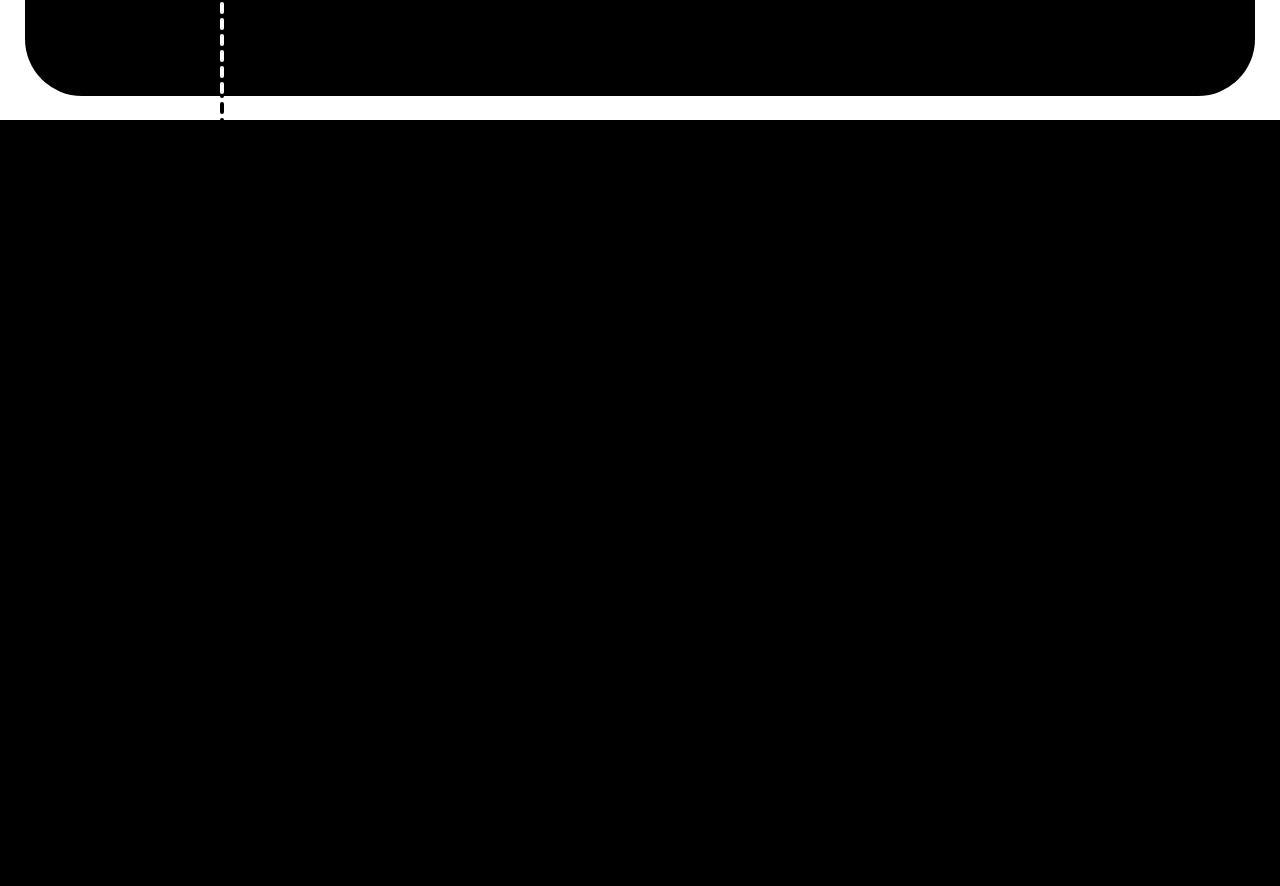
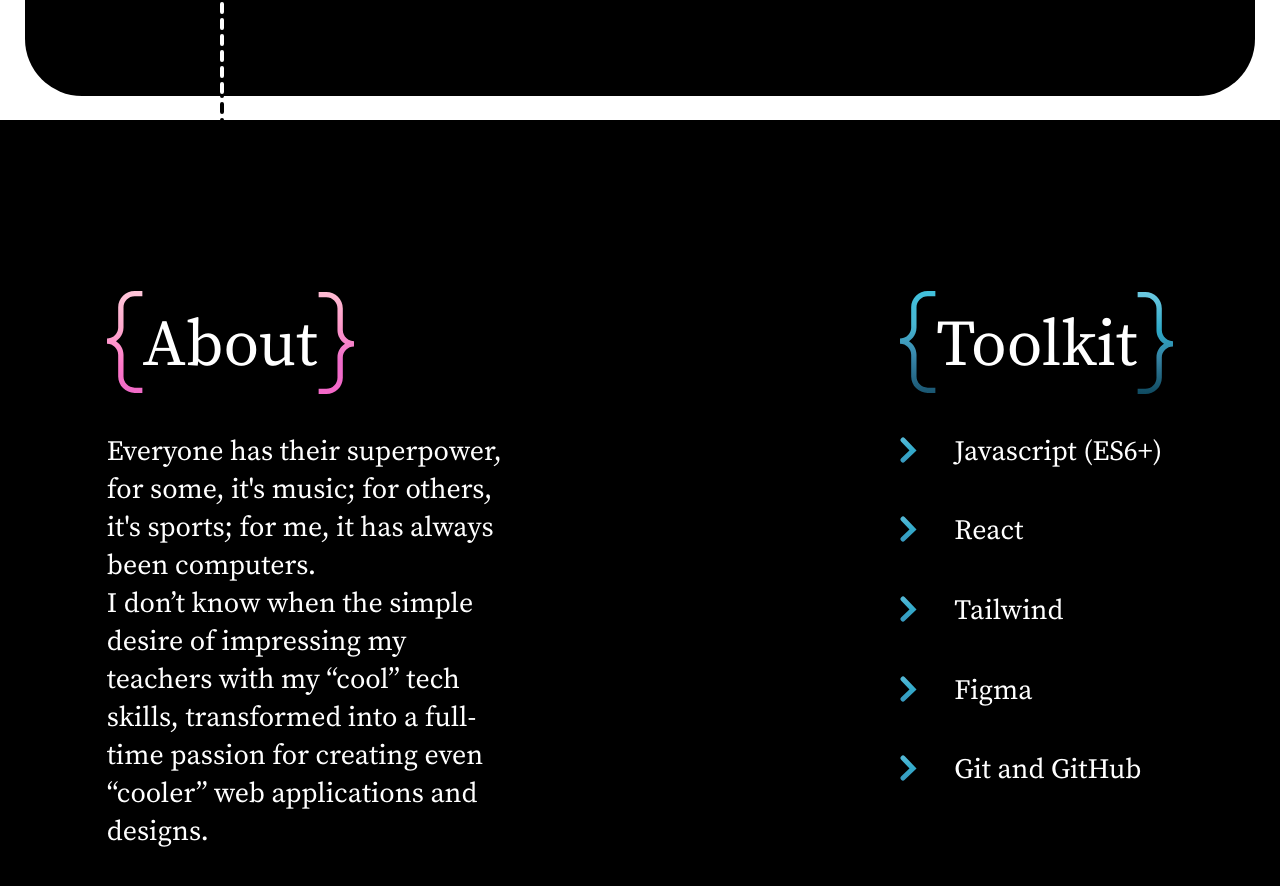
Before and after one commit to Sushants-Git/Portfolio, a React (Vite) app: page / in a window 1280 px wide. Shown: the part 680-1566 px from the top of the page. Built offline with nearby package versions, Linux system fonts and the light colour scheme.

Commit message:
Added About Section

```diff
--- a/src/About/About.jsx
+++ b/src/About/About.jsx
@@ -1,14 +1,65 @@
+import pinkOpenBracket from "../assets/brackets/pink-opening.svg";
+import pinkCloseBracket from "../assets/brackets/pink-closing.svg";
+import blueOpenBracket from "../assets/brackets/blue-opening.svg";
+import blueCloseBracket from "../assets/brackets/blue-closing.svg";
+import arrow from "../assets/brackets/arrow.svg";
+
 function About() {
   return (
     <section className="about">
       <div className="about-wrapper">
-        <div className="left-side">
-          <div></div>
-          <div></div>
+        <div className="left-side-wrapper">
+          <div className="left-side">
+            <div className="left-side-title">
+              <img src={pinkOpenBracket} alt="opening bracket" />
+              <p>About</p>
+              <img src={pinkCloseBracket} alt="closing bracket" />
+            </div>
+            <div className="left-side-content">
+              <p>
+                Everyone has their superpower, for some, it's music; for others,
+                it's sports; for me, it has always been computers.
+              </p>
+              <p>
+                I don’t know when the simple desire of impressing my teachers
+                with my “cool” tech skills, transformed into a full-time passion
+                for creating even “cooler” web applications and designs.
+              </p>
+            </div>
+          </div>
         </div>
-        <div className="right-side">
-          <div></div>
-          <div></div>
+        <div className="right-side-wrapper">
+          <div className="right-side">
+            <div className="right-side-title">
+              <img src={blueOpenBracket} alt="opening bracket" />
+              <p>Toolkit</p>
+              <img src={blueCloseBracket} alt="closing bracket" />
+            </div>
+            <div className="toolkit-list">
+              <ul>
+                <li>
+                  <img src={arrow} className="arrow" alt="bullet-point-arrow-style" />
+                  <p>Javascript (ES6+)</p>
+                </li>
+                <li>
+                  <img src={arrow} className="arrow" alt="bullet-point-arrow-style" />
+                  <p>React</p>
+                </li>
+                <li>
+                  <img src={arrow} className="arrow" alt="bullet-point-arrow-style" />
+                  <p>Tailwind</p>
+                </li>
+                <li>
+                  <img src={arrow} className="arrow" alt="bullet-point-arrow-style" />
+                  <p>Figma</p>
+                </li>
+                <li>
+                  <img src={arrow} className="arrow" alt="bullet-point-arrow-style" />
+                  <p>Git and GitHub</p>
+                </li>
+              </ul>
+            </div>
+          </div>
         </div>
       </div>
     </section>
--- a/src/App.css
+++ b/src/App.css
@@ -111,7 +111,7 @@
   align-items: center;
 }
 
-.top-star {
+.top-stars {
   display: flex;
 }
 
@@ -147,45 +147,52 @@
 }
 
 /*--- About ---*/
-.about{
+.about {
   width: 100vw;
-  height: 100vh;
+  min-height: 100vh;
   background-color: black;
+  display: flex;
+  /* border: 2px solid green; */
+  justify-content: center;
+  align-items: center;
+  padding-top: 100px;
 }
 
-/*--- Utility Classes ---*/
-
-.bold {
-  font-family: "SSP Bold";
+.about p {
+  margin: 0;
 }
 
-.space {
-  font-family: "Space Grotesk", sans-serif;
-  font-weight: bold;
+.about-wrapper {
+  display: flex;
+  gap: 30vw;
 }
 
-.blue-gradient {
-  background: url(./assets/gradients/blue-gradient.png);
-  background-size: cover;
-  background-clip: text;
-  -webkit-background-clip: text;
-  -webkit-text-fill-color: transparent;
+.left-side-title,
+.right-side-title {
+  font-size: clamp(2rem, 47vw, 65px);
+  display: flex;
+  align-items: center;
+  margin-bottom: 2.3rem;
 }
 
-.pink-gradient {
-  background: url(./assets/gradients/pink-gradient.png);
-  background-size: cover;
-  background-clip: text;
-  -webkit-background-clip: text;
-  -webkit-text-fill-color: transparent;
+.left-side-content {
+  font-size: clamp(1rem, 20vw, 28px);
+  width: 32vw;
 }
 
-.green-gradient {
-  background: url(./assets/gradients/green-gradient.png);
-  background-size: cover;
-  background-clip: text;
-  -webkit-background-clip: text;
-  -webkit-text-fill-color: transparent;
+.toolkit-list ul {
+  font-size: clamp(1rem, 20vw, 28px);
+  margin: 0;
+  padding: 0;
+  display: flex;
+  flex-direction: column;
+  gap: 2.6rem;
+}
+
+.toolkit-list li {
+  display: flex;
+  align-items: center;
+  gap: 37px;
 }
 
 @media (max-width: 768px) {
@@ -201,6 +208,26 @@
   /*--- Hero ---*/
   .intro-extra {
     display: none;
+  }
+
+  /*--- About ---*/
+  .about-wrapper {
+    flex-direction: column;
+    gap: 50px;
+  }
+
+  .left-side-content {
+    font-size: clamp(1rem, 20vw, 28px);
+    width: 64vw;
+  }
+
+  .left-side-title,
+  .right-side-title {
+    justify-content: center;
+  }
+
+  .left-side-content {
+    text-align: center;
   }
 }
 
@@ -271,4 +298,20 @@
     right: 0;
     margin: auto;
   }
+
+  /*--- About ---*/
+  .about-wrapper {
+    flex-direction: column;
+    gap: 50px;
+  }
+
+  .left-side-content {
+    font-size: 23px;
+    width: 70vw;
+  }
+
+  .left-side-title,
+  .right-side-title {
+    justify-content: center;
+  }
 }
--- a/src/Hero/StarSection.jsx
+++ b/src/Hero/StarSection.jsx
@@ -28,7 +28,7 @@ function StarSection() {
 
   return (
     <div className="star-section">
-      <div className="top-star">
+      <div className="top-stars">
         <img className="blue-star" src={blueStar} alt="blue-colored-star-svg" />
         <img
           className="green-star"
--- a/src/index.css
+++ b/src/index.css
@@ -31,7 +31,7 @@ body {
 }
 
 #root {
-  overflow: hidden;
+  overflow-x: hidden;
 }
 
 body::-webkit-scrollbar {
@@ -43,3 +43,38 @@ body {
   -ms-overflow-style: none; /* IE and Edge */
   scrollbar-width: none; /* Firefox */
 }
+
+/*--- Utility Classes ---*/
+
+.bold {
+  font-family: "SSP Bold";
+}
+
+.space {
+  font-family: "Space Grotesk", sans-serif;
+  font-weight: bold;
+}
+
+.blue-gradient {
+  background: url(./assets/gradients/blue-gradient.png);
+  background-size: cover;
+  background-clip: text;
+  -webkit-background-clip: text;
+  -webkit-text-fill-color: transparent;
+}
+
+.pink-gradient {
+  background: url(./assets/gradients/pink-gradient.png);
+  background-size: cover;
+  background-clip: text;
+  -webkit-background-clip: text;
+  -webkit-text-fill-color: transparent;
+}
+
+.green-gradient {
+  background: url(./assets/gradients/green-gradient.png);
+  background-size: cover;
+  background-clip: text;
+  -webkit-background-clip: text;
+  -webkit-text-fill-color: transparent;
+}
```
Also changed, not shown: src/assets/brackets/arrow.svg (added).
